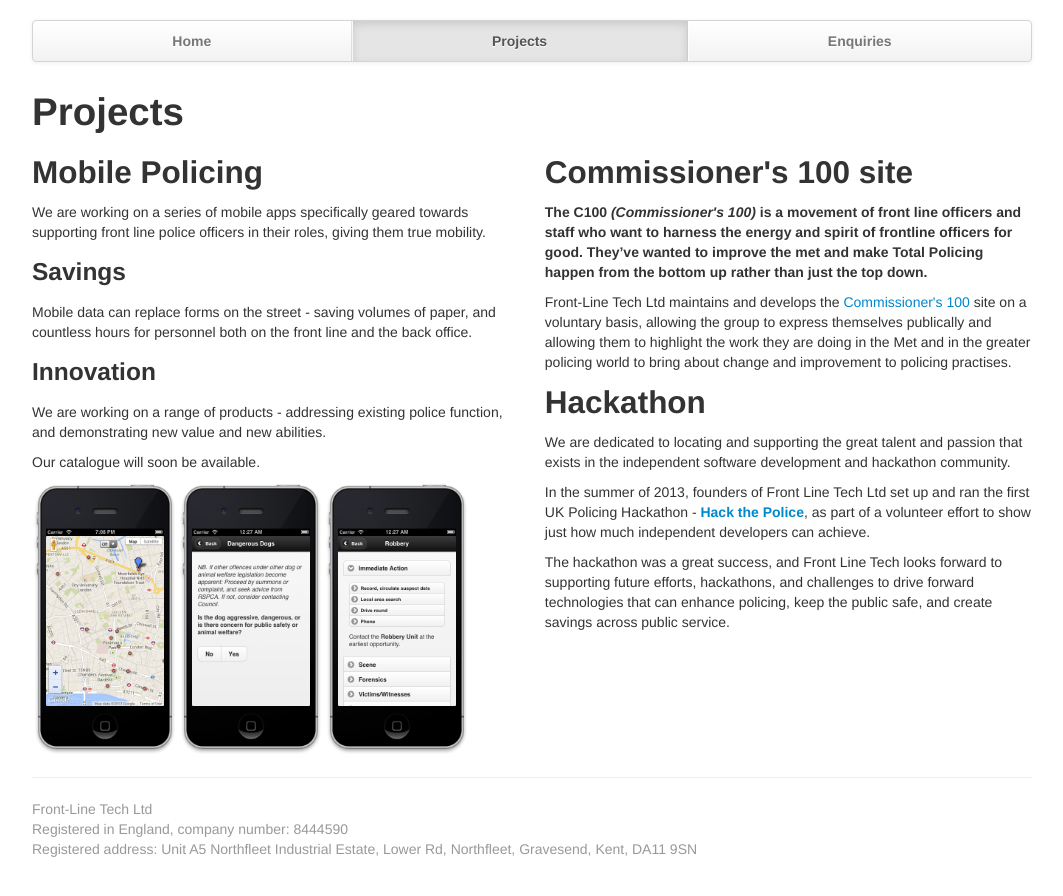
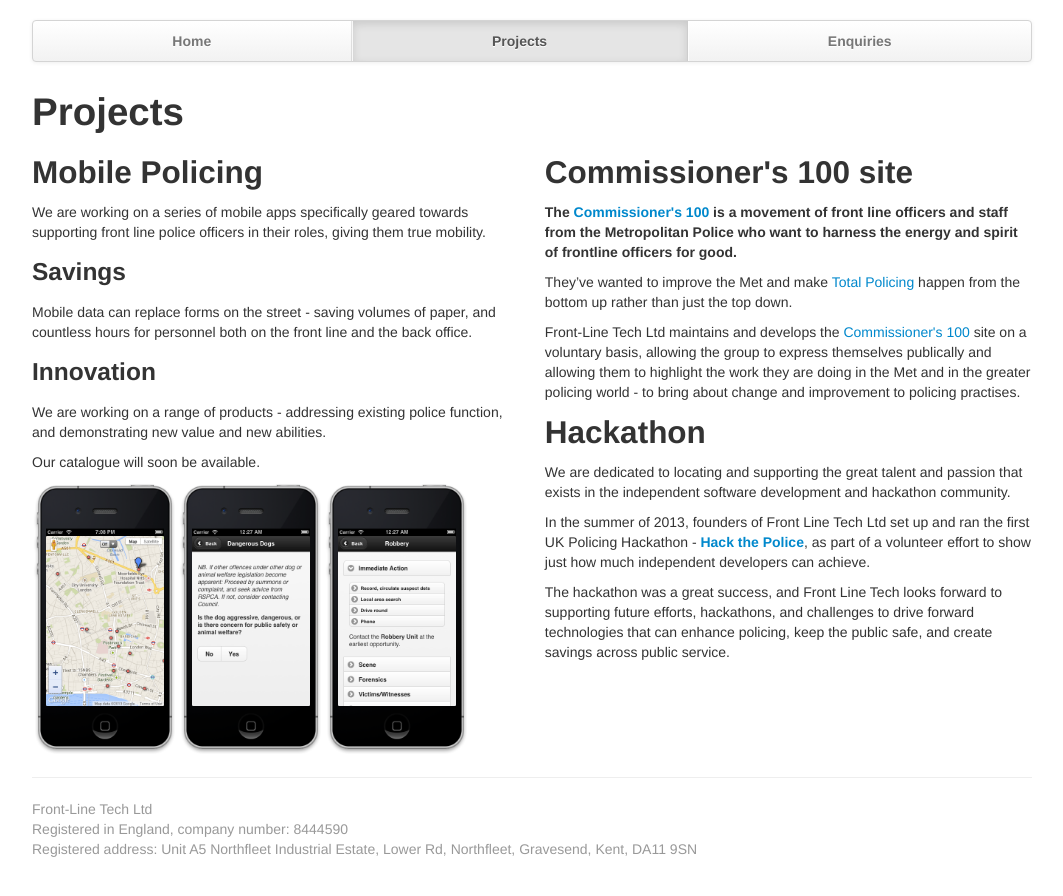
Before and after one commit to front-line-tech/front-line-tech-www, a plain HTML site: page projects.html in a window 1280 px wide. Shown: the whole page, without its empty margins (108-1171 px from the left). Drawn offline with Linux system fonts and the light colour scheme.

Commit message:
Update projects.html

```diff
--- a/projects.html
+++ b/projects.html
@@ -97,12 +97,17 @@
                 <h2>Commissioner's 100 site</h2>
 
                 <p>
-                    <b>The C100 <i>(Commissioner's 100)</i> is a movement of front line officers and
-                    staff who want to harness the energy and spirit of frontline officers for good.
-                    They’ve wanted to improve the met and make Total Policing happen from the
-                    bottom up rather than just the top down.</b>
+                    <b>The <a href="http://c-100.org" target="_blank">Commissioner's 100</a>
+                    is a movement of front line officers and
+                    staff from the Metropolitan Police who want to harness the energy and spirit
+                    of frontline officers for good.</b>
                 </p>
-
+                <p>
+                    They’ve wanted to improve the Met and make
+                    <a href="http://content.met.police.uk/Site/totalpolicing" target="_blank">Total Policing</a>
+                    happen from the
+                    bottom up rather than just the top down.
+                </p>
                 <p>
                     Front-Line Tech Ltd maintains and develops the
                     <a href="http://c-100.org" target="_blank">Commissioner's 100</a>
@@ -110,7 +115,7 @@
                     allowing the group to express themselves publically
                     and allowing them to highlight the work they are
                     doing in the Met and in the greater
-                    policing world to bring about change and
+                    policing world - to bring about change and
                     improvement to policing practises.
                 </p>
 
```
